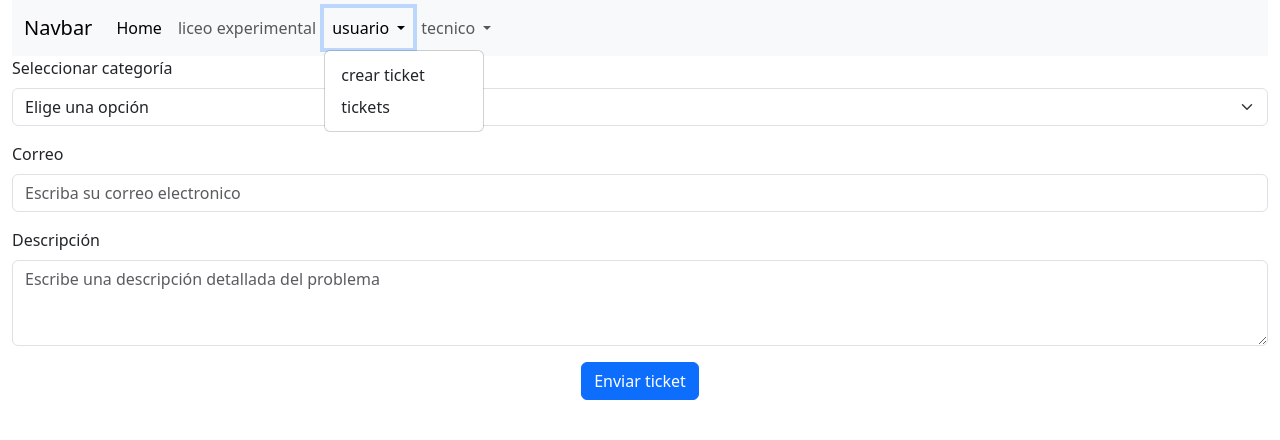
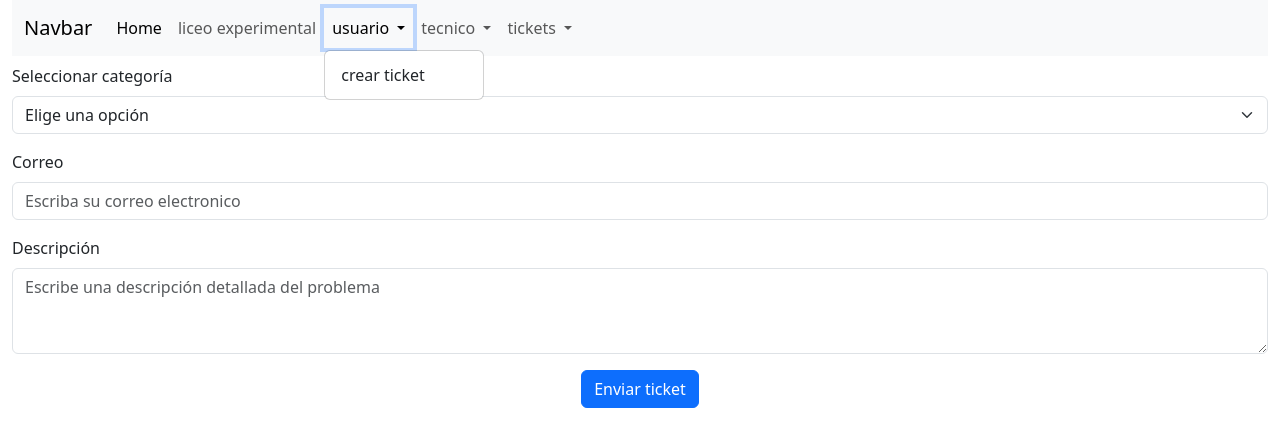
Before and after one commit to sbstienn/Sotelec, a Node server app: page /api/ticket/create in a window 1280 px wide, after a click on "usuario". Shown: the top 440 px of the page. Run offline with Node 20, Linux system fonts and the light colour scheme; some libraries are stand-ins or nearby versions.

Commit message:
Nuevos cambios

```diff
--- a/src/public/js/ticket/create.js
+++ b/src/public/js/ticket/create.js
@@ -1,4 +1,4 @@
-//const mje = document.querySelector('#mje')
+const mje = document.querySelector('#createTicketMessage')
 document.querySelector('#createTicket').addEventListener('submit',e=>{
     e.preventDefault()
     const data = Object.fromEntries(
@@ -18,5 +18,8 @@ const llamandoAPI = async (data) => {
 	}
 	const respuesta = await fetch(`/api/ticket`,options)
 	const data2 = await respuesta.json()
-	console.log(data2)
+	mje.innerHTML = `<div class="alert alert-warning alert-dismissible fade show" role="alert">
+	<strong>Holy guacamole!</strong> $_{}
+	<button type="button" class="btn-close" data-bs-dismiss="alert" aria-label="Close"></button>
+  </div>`
 }
--- a/src/routes/ticket.routers.js
+++ b/src/routes/ticket.routers.js
@@ -1,12 +1,14 @@
-import { Router } from 'express';
-const router = Router();
+import { Router } from 'express'
+const router = Router()
 
-import TicketService from '../services/tickets.service.js';
-import UsuarioService from '../services/users.service.js';
+import TicketService from '../services/tickets.service.js'
+import UsuarioService from '../services/users.service.js'
 import EstadoTicketService from '../services/estadoticket.service.js'
-const ticketservice = new TicketService();
-const userservice = new UsuarioService();
-const estadoticketservice = new EstadoTicketService();
+import TecnicoService from '../services/tecnicos.services.js'
+const ticketservice = new TicketService()
+const userservice = new UsuarioService()
+const estadoticketservice = new EstadoTicketService()
+const tecnicoservice = new TecnicoService()
 const folder = 'tickets'
 
 router.get('/create',async (req,res)=>{
@@ -15,15 +17,22 @@ router.get('/create',async (req,res)=>{
 
 router.get('/', async (req, res) => {
     try {
-        const tickets = await ticketservice.getAllTickets();
+        const tickets = await ticketservice.getAllTickets()
+        const tecnicos = await tecnicoservice.getTecnicos()
+        const obj = [
+            tickets,
+            tecnicos
+        ]
+        console.log(obj)
+
         if (tickets && tickets.length > 0) {
-            res.render(`${folder}/index`,{tickets})
+            res.render(`${folder}/index`,{obj})
 
         } else {
-            res.status(404).json({ success: false, data: 'No se encontraron registros.' });
+            res.status(404).json({ success: false, data: 'No se encontraron registros.' })
         }
     } catch (error) {
-        res.status(500).json({ success: false, data: error.message });
+        res.status(500).json({ success: false, data: error.message })
     }
 });
 
@@ -31,10 +40,12 @@ router.post('/', async (req, res) => {
     try {
         const { ASUNTO, CORREOUSUARIO, DESCRIPCION } = req.body;
         if (!ASUNTO || !CORREOUSUARIO || !DESCRIPCION) {
-            return res.status(400).json({ success: false, data: 'Todos los campos son requeridos.' });
+            return res.status(400).json({ success: false, data: 'Todos los campos son requeridos.' })
         }
         const newUser = await userservice.searchUsuarioEmail(CORREOUSUARIO);
-        console.log(newUser)
+        if (newUser.length == 0) {
+            return res.status(400).json({ success: false, data: 'USUARIO NO SE ENCUENTRA REGISTRADO ' })
+        }
         const ticketbody = req.body
         const fecha = new Date()
         const ticket = {
@@ -44,44 +55,44 @@ router.post('/', async (req, res) => {
             DESCRIPCION:DESCRIPCION,
             FECHATICKET:fecha
         }
-        const newTicket = await ticketservice.storeTicket(ticket);
+        const newTicket = await ticketservice.storeTicket(ticket)
         const estadoticket = {
             ID_TICKET:newTicket[0],
             ESTADO:"Pendiente"
         }
         const estadot = await estadoticketservice.storeEstado(estadoticket)
-        res.status(200).json({ success: true, data:estadot});
+        res.status(200).json({ success: true, data:estadot})
     } catch (error) {
-        res.status(500).json({ success: false, data: error.message });
+        res.status(500).json({ success: false, data: error.message })
     }
 });
 
 router.put('/:id', async (req, res) => {
     try {
-        const updatedTicket = await ticket.updateTicket(req.params.id, req.body);
+        const updatedTicket = await ticket.updateTicket(req.params.id, req.body)
         if (updatedTicket) {
-            res.status(200).json(updatedTicket);
+            res.status(200).json(updatedTicket)
         } else {
-            res.status(404).send('Ticket not found');
+            res.status(404).send('Ticket not found')
         }
     } catch (error) {
-        console.log(error);
-        res.status(500).send('Server Error');
+        console.log(error)
+        res.status(500).send('Server Error')
     }
 });
 
 router.delete('/:id', async (req, res) => {
     try {
-        const result = await ticket.deleteTicket(req.params.id);
+        const result = await ticket.deleteTicket(req.params.id)
         if (result) {
-            res.status(200).send('Ticket deleted successfully');
+            res.status(200).send('Ticket deleted successfully')
         } else {
-            res.status(404).send('Ticket not found');
+            res.status(404).send('Ticket not found')
         }
     } catch (error) {
-        console.log(error);
-        res.status(500).send('Server Error');
+        console.log(error)
+        res.status(500).send('Server Error')
     }
 });
 
-export default router;
+export default router
--- a/src/views/layouts/main.handlebars
+++ b/src/views/layouts/main.handlebars
@@ -31,8 +31,7 @@
                 usuario
               </a>
               <ul class="dropdown-menu">
-                <li><a class="dropdown-item" href="http://localhost:8085/api/usuarios/create">crear ticket </a></li>
-                <li><a class="dropdown-item" href="http://localhost:8085/api/usuarios">tickets</a></li>
+<li><a class="dropdown-item" href="http://localhost:8085/api/ticket/create">crear ticket </a></li>
               </ul>
             </li>
             <li class="nav-item dropdown">
@@ -43,6 +42,15 @@
               <ul class="dropdown-menu">
                 <li><a class="dropdown-item" href="http://localhost:8085/api/tecnicos/create">crear tecnico </a></li>
                 <li><a class="dropdown-item" href="http://localhost:8085/api/tecnicos">tecnicos</a></li>
+              </ul>
+            </li>
+             <li class="nav-item dropdown">
+              <a class="nav-link dropdown-toggle" href="#" role="button" data-bs-toggle="dropdown"
+                aria-expanded="false">
+                tickets
+              </a>
+              <ul class="dropdown-menu">
+                <li><a class="dropdown-item" href="http://localhost:8085/api/ticket">ver tickets</a></li>
               </ul>
             </li>
             </li>
--- a/src/views/tickets/create.handlebars
+++ b/src/views/tickets/create.handlebars
@@ -1,3 +1,5 @@
+
+<h2 id="createTicketMessage"></h2>
 <form id="createTicket">
 
     <!-- Categoría del Ticket -->
```
Also changed, not shown: src/views/tickets/index.handlebars (+10 -1 lines).
